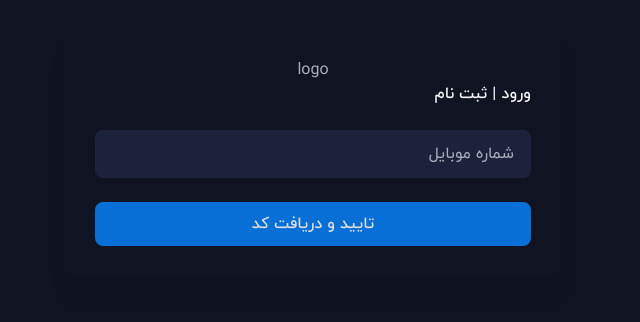
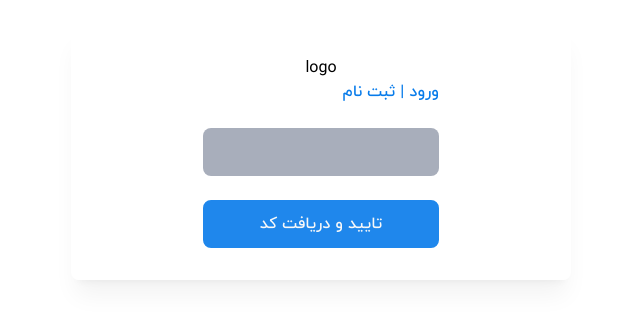
Before and after one commit to elimob680617/nextjs-boiler, a Next.js app: page /sign-in in a window 1280 px wide. Shown: the part 248-570 px from the top of the page, without its empty margins (368-1008 px from the left). Built offline with nearby package versions, Linux system fonts and the light colour scheme.

Commit message:
Add input component and types

```diff
--- a/src/app/(auth)/sign-in/components/sign-in-form.tsx
+++ b/src/app/(auth)/sign-in/components/sign-in-form.tsx
@@ -1,9 +1,10 @@
 "use client";
 import React from "react";
 import { Button } from "@/app/_components/button";
-import { Textbox } from "@/app/_components/textbox";
 import { useForm } from "react-hook-form";
 import { SignInType } from "@/app/(auth)/sign-in/types/sign-in.type";
+import { TextInput } from "@/app/_components/form-input/text-input/text-input";
+import { Textbox } from "@/app/_components/textbox";
 
 const SignInForm = () => {
   const {
@@ -17,17 +18,28 @@ const SignInForm = () => {
   };
 
   return (
-    <div className="w-full">
-      <h5 className="text-md font-semibold  text-white">ورود | ثبت نام</h5>
+    <div className="">
+      <h5 className="text-md font-semibold  text-primary">ورود | ثبت نام</h5>
       <form
         onSubmit={handleSubmit(onSubmit)}
         className="flex flex-col gap-6 mt-6"
       >
-        <Textbox
-          {...register("mobile", {
+        <TextInput<SignInType>
+          variant="filled"
+          register={register}
+          name="mobile"
+          rules={{
             required: "لطفا شماره موبایل را وارد کنید.",
-          })}
-          placeholder="شماره موبایل"
+            maxLength: {
+              value: 11,
+              message: "شماره موبایل باید 11 رقم باشد.",
+            },
+            minLength: {
+              value: 11,
+              message: "شماره موبایل باید 11 رقم باشد.",
+            },
+          }}
+          errors={errors}
         />
         <Button type="submit" variant="filled">
           تایید و دریافت کد
--- a/src/app/(auth)/sign-in/components/verify-form.tsx
+++ b/src/app/(auth)/verify/components/verify-form.tsx
@@ -1,6 +1,6 @@
 "use client";
 
-import React from "react";
+import React, { FC } from "react";
 import { Button } from "@/app/_components/button";
 
 const VerifyForm: FC = () => {
--- a/src/app/(auth)/verify/page.tsx
+++ b/src/app/(auth)/verify/page.tsx
@@ -1,4 +1,4 @@
-import VerifyForm from "@/app/(auth)/sign-in/components/verify-form";
+import VerifyForm from "@/app/(auth)/verify/components/verify-form";
 
 export default function Verify() {
   return (
--- a/src/app/(root)/home/layout.tsx
+++ b/src/app/(root)/home/layout.tsx
@@ -1,5 +1,3 @@
-import type { Metadata } from "next";
-import "../../globals.css";
 import Header from "@/app/_components/header/header";
 import Footer from "@/app/_components/footer/footer";
 
--- a/src/app/_components/button/button.types.ts
+++ b/src/app/_components/button/button.types.ts
@@ -10,7 +10,7 @@ import { Size } from "@/app/_components/types/size.type";
 
 export const styles = tv({
   slots: {
-    base: "font-semibold cursor-pointer py-2 border-2 bg-transparent px-4 rounded-lg transition-all hover:opacity-80 flex items-center justify-center gap-2",
+    base: "font-semibold cursor-pointer py-2.5 border-2 bg-transparent px-6 rounded-lg transition-all hover:opacity-80 flex items-center justify-center gap-2",
   },
   variants: {
     color: {
--- /dev/null
+++ b/src/app/_components/form-input/text-input/text-input.tsx
@@ -0,0 +1,29 @@
+import { TextInputProps } from "@/app/_components/form-input/text-input/text-input.types";
+import { FieldValues, get } from "react-hook-form";
+import { Textbox } from "@/app/_components/textbox";
+
+export const TextInput = <TFormValues extends FieldValues>({
+  register,
+  name,
+  rules,
+  errors,
+  variant,
+  type,
+  ...rest
+}: TextInputProps<TFormValues>) => {
+  const error = get(errors, name);
+  const hasError = !!error;
+
+  return (
+    <>
+      <Textbox
+        {...(register(name, rules) && register)}
+        {...rest}
+        variant={variant}
+        type={type}
+        hasError={hasError}
+      />
+      {hasError && <p className="mt-1 text-sm text-error">{error.message}</p>}
+    </>
+  );
+};
--- /dev/null
+++ b/src/app/_components/form-input/text-input/text-input.types.ts
@@ -0,0 +1,19 @@
+import {
+  DeepMap,
+  FieldError,
+  FieldValues,
+  Path,
+  RegisterOptions,
+  UseFormRegister,
+} from "react-hook-form";
+import { TextboxProps } from "@/app/_components/textbox/textbox.types";
+
+export type TextInputProps<TFormValues extends FieldValues> = Omit<
+  TextboxProps,
+  "name"
+> & {
+  register: UseFormRegister<TFormValues>;
+  name: Path<TFormValues>;
+  rules?: RegisterOptions | null;
+  errors: Partial<DeepMap<TFormValues, FieldError>>;
+};
--- a/src/app/_components/textbox/textbox.tsx
+++ b/src/app/_components/textbox/textbox.tsx
@@ -1,9 +1,14 @@
 "use client";
 
-import React from "react";
+import React, { forwardRef } from "react";
 import { styles, TextboxProps } from "@/app/_components/textbox/textbox.types";
 
-export const Textbox: React.FC<TextboxProps> = ({
+export const Textbox: React.FC<TextboxProps> = forwardRef<
+  HTMLInputElement,
+  TextboxProps
+>(
+  (
+    {
       size,
       type,
       className,
@@ -13,11 +18,12 @@ export const Textbox: React.FC<TextboxProps> = ({
       hasError,
       onDarkBg,
       ...rest
-}) => {
-  const { base } = styles({
+    },
+    ref,
+  ) => {
+    const { base, input } = styles({
       size,
       className,
-    type,
       variant,
       color,
       disabled,
@@ -25,6 +31,9 @@ export const Textbox: React.FC<TextboxProps> = ({
       onDarkBg,
     });
     return (
-    <input type={base({ type })} className={base({ className })} {...rest} />
+      <div className={base()}>
+        <input ref={ref} type={type} className={input()} {...rest} />
+      </div>
     );
-};
+  },
+);
--- a/src/app/_components/textbox/textbox.types.ts
+++ b/src/app/_components/textbox/textbox.types.ts
@@ -12,8 +12,9 @@ export type TextboxType = "text" | "number" | "email" | "password";
 
 export const styles = tv({
   slots: {
-    base: "h-12 px-4 text-sm leading-loose flex-shrink dark:placeholder-base-content placeholder-opacity-50 border bg-transparent rounded-lg text-base",
-    input: "flex-1 text-sm xl:text-base outline-none leading-[0px] h-full",
+    base: "self-stretch h-12 px-4 text-sm leading-loose flex-shrink placeholder-base-content placeholder-opacity-50 border bg-transparent rounded-lg text-base",
+    input:
+      "flex-1 text-sm xl:text-base outline-none leading-[0px] h-full w-full",
   },
   variants: {
     color: {
@@ -29,7 +30,7 @@ export const styles = tv({
     variant: {
       outlined: "",
       filled:
-        "border-transparent dark:bg-base-100 focus:outline focus:outline-2 focus:outline-blue-400 focus:outline-offset-2",
+        "border-transparent bg-base-content focus:outline focus:outline-2 focus:outline-blue-400 focus:outline-offset-2",
     } as Record<Variant, string>,
     type: {
       text: "text",
@@ -39,13 +40,13 @@ export const styles = tv({
     } as Record<TextboxType, string>,
     hasError: {
       true: {
-        base: "outline-error bg-error/10",
+        base: "outline-error dark:bg-error/10 border-error",
         labelStyle: "text-error",
       },
     },
     disabled: {
       true: {
-        base: "bg-secondary-100 cursor-not-allowed text-opacity-20 dark:placeholder-base-content placeholder-opacity-20",
+        base: "dark:bg-base-100 cursor-not-allowed text-opacity-20 dark:placeholder-base-content placeholder-opacity-20",
         labelStyle: "opacity-40",
         input: "pointer-events-none tab",
       },
@@ -61,9 +62,6 @@ export const styles = tv({
     {
       variant: "outlined",
       color: "primary",
-      className: {
-        base: "!bg-transparent border-secondary-700",
-      },
     },
   ],
   defaultVariants: {
--- a/src/app/layout.tsx
+++ b/src/app/layout.tsx
@@ -62,7 +62,7 @@ export default function RootLayout({
   children: React.ReactNode;
 }>) {
   return (
-    <html dir="rtl" className={`dark ${figtree.variable} ${yekan.variable}`}>
+    <html dir="rtl" className={`${figtree.variable} ${yekan.variable}`}>
       <body className="flex flex-col min-h-dvh dark:bg-base-300 dark:text-base-content">
         {children}
       </body>
```
Lines whose indentation alone changed are shown as unchanged.
